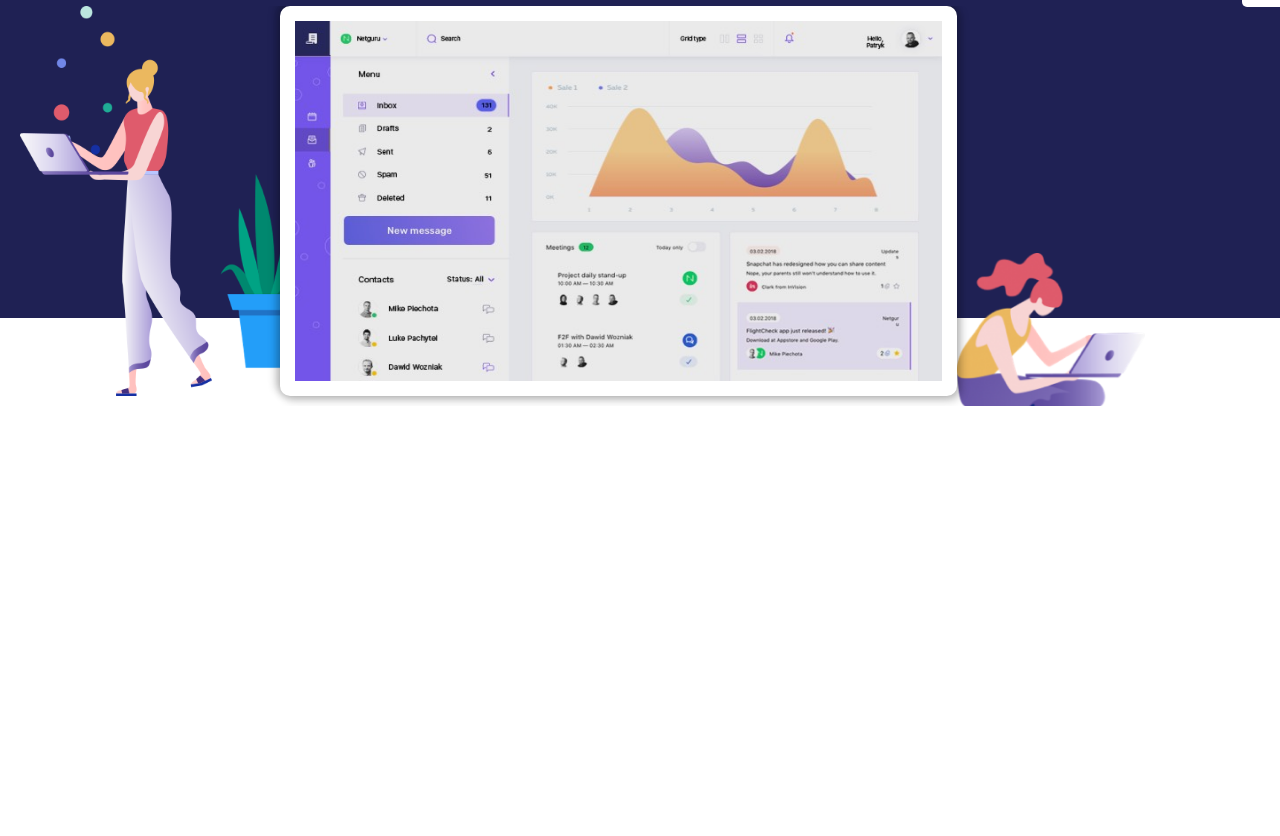
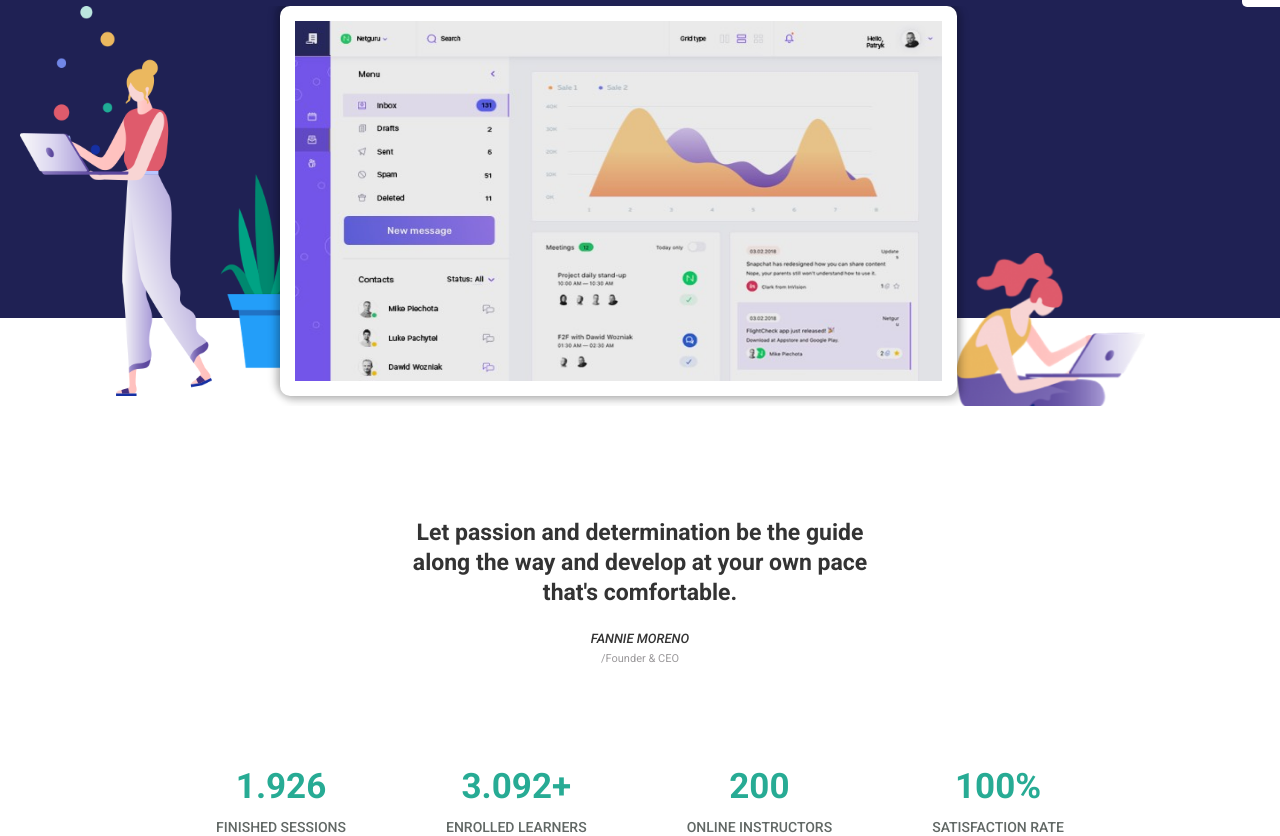
Before and after one commit to Pierfran992/proj-html-vuejs, a Vue app: page / in a window 1280 px wide. Shown: the part 297-1133 px from the top of the page. Before the commit the page ends 800 px from the top, so only its background shows below. Built offline with nearby package versions, Linux system fonts and the light colour scheme.

Commit message:
Creato il Componente SectionInfo in cui sono stati inseriti i dati del corso e la citazione del CEO;

```diff
--- a/src/App.vue
+++ b/src/App.vue
@@ -1,19 +1,29 @@
 <script>
 import AppHeader from './components/AppHeader.vue';
 import Jumbotron from './components/Jumbotron.vue';
+import SectionInfo from './components/SectionInfo.vue';
+
 
 export default {
     name: "App",
     components: {
         AppHeader,
         Jumbotron,
+        SectionInfo,
     }
 }
 </script>
 
 <template>
-    <AppHeader />
-    <Jumbotron />
+    <!-- componenti header -->
+    <header>
+        <AppHeader />
+        <Jumbotron />
+    </header>
+    <!-- componenti main -->
+    <main>
+        <SectionInfo />
+    </main>
 </template>
 
 <style lang="scss">
--- /dev/null
+++ b/src/components/SectionInfo.vue
@@ -0,0 +1,98 @@
+<script>
+export default {
+    name: "Sectioninfo",
+
+}
+</script>
+
+<template>
+    <!-- container citazione FANNI MORENO -->
+    <div class="container">
+        <blockquote>
+            <p>
+                Let passion and determination be the guide along the way and develop at your own pace that's
+                comfortable.
+            </p>
+            <cite>
+                FANNIE MORENO
+            </cite>
+            <br>
+            <span>
+                /Founder & CEO
+            </span>
+        </blockquote>
+    </div>
+    <!-- container statistiche -->
+    <div class="container">
+        <div class="slot_info">
+            <div class="info">
+                <h5>1.926</h5>
+                <span>FINISHED SESSIONS</span>
+            </div>
+            <div class="info">
+                <h5>3.092+</h5>
+                <span>ENROLLED LEARNERS</span>
+            </div>
+            <div class="info">
+                <h5>200</h5>
+                <span>ONLINE INSTRUCTORS</span>
+            </div>
+            <div class="info">
+                <h5>100%</h5>
+                <span>SATISFACTION RATE</span>
+            </div>
+        </div>
+    </div>
+</template>
+
+<style lang="scss" scoped>
+@use '../styles/partials/variables.scss' as *;
+@use '../styles/partials/mixins.scss' as *;
+
+blockquote {
+    width: 40%;
+    margin: 200px auto 0 auto;
+    text-align: center;
+
+    p {
+        color: $fontPrimaryColor;
+        font-size: 23px;
+        font-weight: 600;
+        line-height: 30px;
+        margin-bottom: 20px;
+    }
+
+    cite {
+        color: $fontPrimaryColor;
+        font-size: 13px;
+        font-weight: 500;
+    }
+
+    span {
+        color: $fivecolor;
+        font-size: 11px;
+    }
+}
+
+.slot_info {
+    margin-top: 100px;
+    @include center();
+    gap: 100px;
+
+    .info {
+        text-align: center;
+
+        h5 {
+            color: $fontSecondaryColor;
+            font-size: 35px;
+            margin-bottom: 10px;
+        }
+
+        span {
+            color: $fontThirdCOlor;
+            font-size: 14px;
+            font-weight: 500;
+        }
+    }
+}
+</style>
--- a/src/styles/partials/_variables.scss
+++ b/src/styles/partials/_variables.scss
@@ -2,3 +2,7 @@ $firstColor: #1f2154;
 $secondColor: #ffffff;
 $thirdColor: #27ab94;
 $fourthColor: #bcbcbc;
+$fivecolor: #9b999b;
+$fontPrimaryColor: #333333;
+$fontSecondaryColor: #27ab94;
+$fontThirdCOlor: #616865;
```
